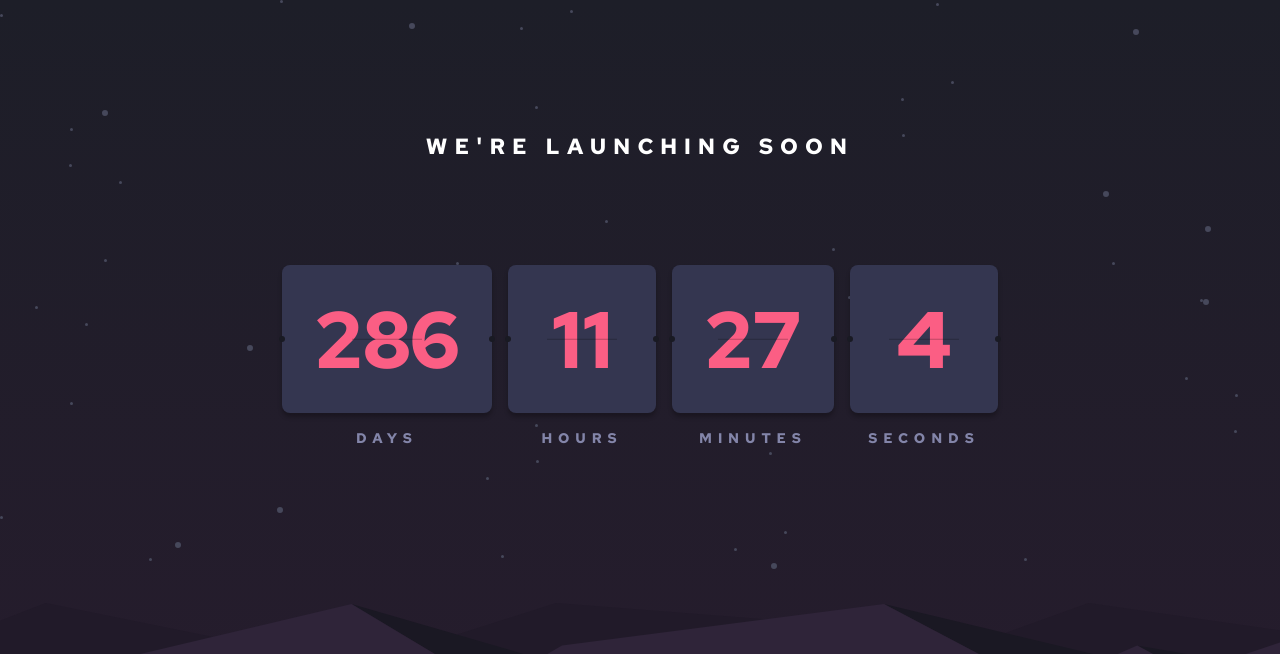
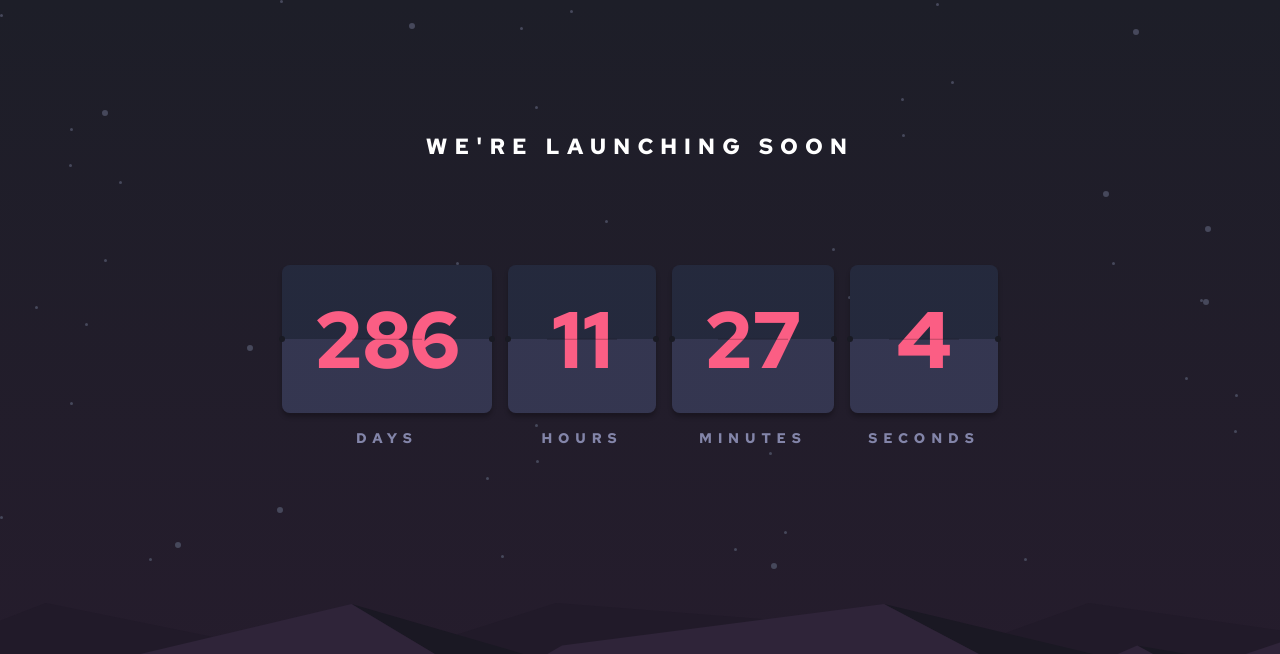
Before and after one commit to Laoluwapo/launch-countdown-timer, a plain HTML site: page index.html in a window 1280 px wide. Shown: the top 654 px of the page. Drawn offline with Linux system fonts and the light colour scheme.

Commit message:
Change background of the time container.

```diff
--- a/style.css
+++ b/style.css
@@ -52,7 +52,7 @@ body {
 .days, .hours, .mins, .secs {
     color: #FB5E84;
     border-radius: .4rem;
-    background-color: #343650;
+    background: linear-gradient(hsl(228, 25%, 19%) 50%, hsl(236, 21%, 26%) 50%);
     box-shadow: 0px 4px 4px 0px rgba(0, 0, 0, 0.25);
     font-size: 3.6rem;
     font-weight: 700;
```
